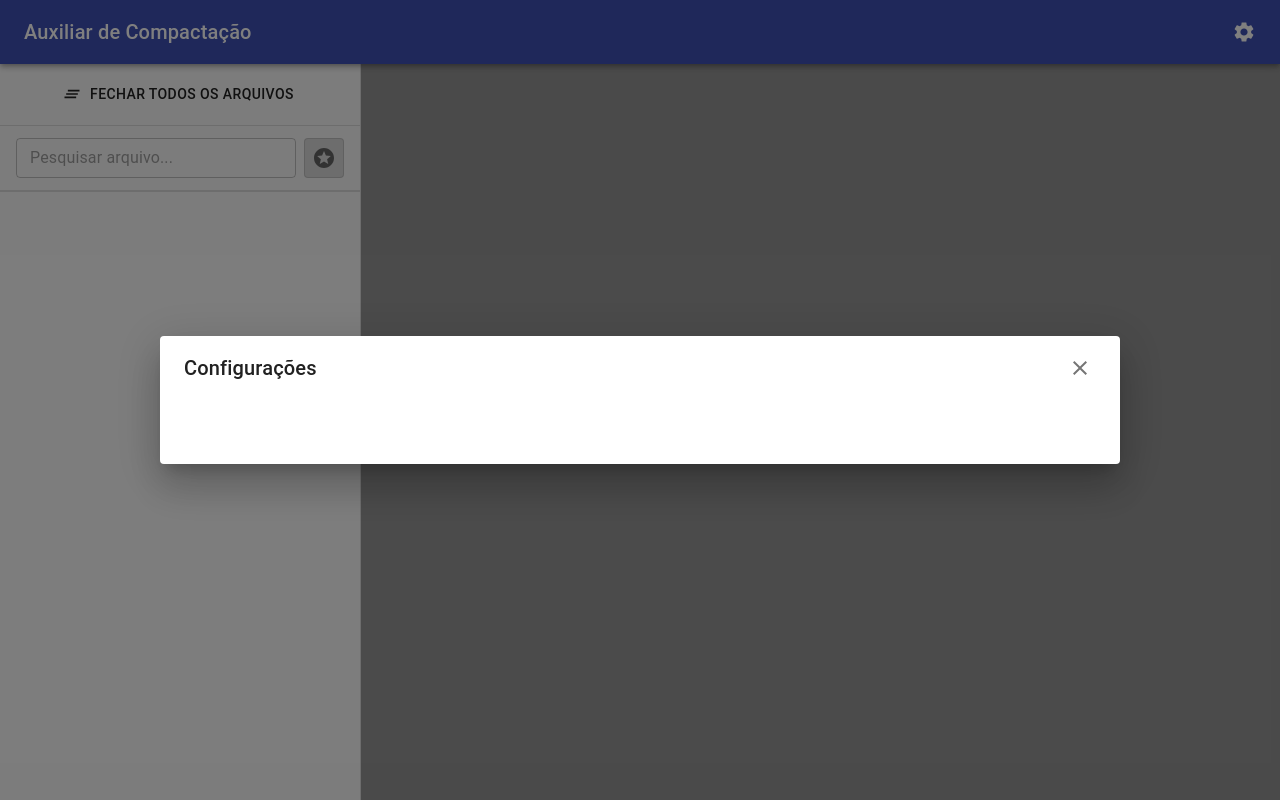
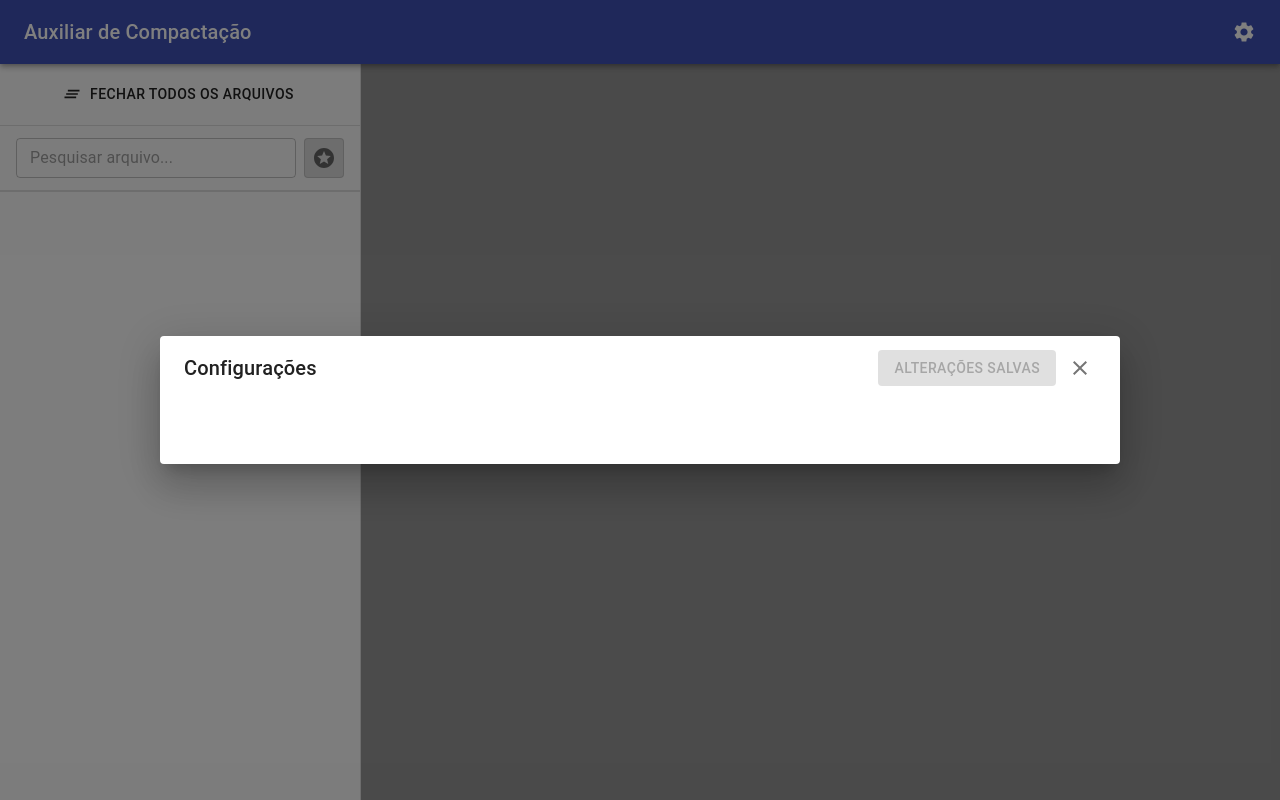
Before and after one commit to guesant-archived/lp-utils, a React (Vite) app in the folder frontend-react/: page /tools/compacted in a window 1280 px wide. Both pictures are taken after a click on the button 1244 px from the left and 32 px from the top of the page. Built offline with nearby package versions, Linux system fonts and the light colour scheme.

Commit message:
feat(frontend-react): feat(frontend-react): CompactManagerSettings: save updated config

```diff
--- a/frontend-react/package.json
+++ b/frontend-react/package.json
@@ -17,7 +17,9 @@
     "@types/micromatch": "^4.0.1",
     "@types/react-router-dom": "^5.1.7",
     "clsx": "^1.1.1",
+    "fast-deep-equal": "^3.1.3",
     "fuse.js": "^6.4.6",
+    "immer": "^9.0.2",
     "libarchive.js": "^1.3.0",
     "micromatch": "^4.0.4",
     "nanoid": "^3.1.23",
--- a/frontend-react/src/app/Pages/CompactManager/CompactManagerSettings.tsx
+++ b/frontend-react/src/app/Pages/CompactManager/CompactManagerSettings.tsx
@@ -3,6 +3,7 @@ import React from "react";
 import { CompactManagerSettingsHeader } from "./CompactManagerSettingsHeader";
 import { CompactManagerSettingsTabs } from "./CompactManagerSettingsTabs";
 import { useCompactManagerContext } from "./Hooks/useCompactManagerContext";
+import { SettingsContextProvider } from "./CompactManagerSettingsContext";
 
 export default function CompactManagerSettings() {
   const [currentTabIndex, setCurrentTabIndex] = React.useState(0);
@@ -13,6 +14,8 @@ export default function CompactManagerSettings() {
   const closeSettingsModal = () => setIsSettingsModalOpen(false);
 
   return (
+    <>
+      <SettingsContextProvider>
         <Dialog
           fullWidth
           maxWidth="md"
@@ -25,5 +28,7 @@ export default function CompactManagerSettings() {
             handleCurrentTabChange={setCurrentTabIndex}
           />
         </Dialog>
+      </SettingsContextProvider>
+    </>
   );
 }
--- /dev/null
+++ b/frontend-react/src/app/Pages/CompactManager/CompactManagerSettingsContext.tsx
@@ -0,0 +1,59 @@
+import equal from "fast-deep-equal";
+import React, {
+  createContext,
+  useCallback,
+  useContext,
+  useEffect,
+  useState,
+} from "react";
+import { useDispatch, useSelector } from "react-redux";
+import {
+  getCompactManagerConfig,
+  setConfig,
+} from "../../../store/compactManagerSlice";
+import { ICompactManagerState } from "../../../store/ICompactManagerState";
+
+export type ISettingsContextState = {
+  hasConfigChanged: boolean;
+  saveLocalDefinition: () => void;
+  localConfig: ICompactManagerState["config"] | null;
+  setLocalConfig: (config: ICompactManagerState["config"]) => void;
+};
+
+export const SettingsContext = createContext<ISettingsContextState>({} as any);
+
+export const useSettingsContext = () => useContext(SettingsContext);
+
+export const SettingsContextProvider: React.FC = ({ children }) => {
+  const dispatch = useDispatch();
+  const config = useSelector(getCompactManagerConfig);
+  const [localConfig, setLocalConfig] =
+    useState<ICompactManagerState["config"] | null>(null);
+  const [hasConfigChanged, setHasConfigChanged] = useState(false);
+
+  const saveLocalDefinition = useCallback(
+    () => void dispatch(setConfig(localConfig)),
+    [config, localConfig],
+  );
+
+  useEffect(
+    () => setHasConfigChanged(!equal(config, localConfig)),
+    [config, localConfig],
+  );
+
+  useEffect(() => void setLocalConfig(config), [config]);
+
+  return (
+    <>
+      <SettingsContext.Provider
+        value={{
+          localConfig,
+          setLocalConfig,
+          hasConfigChanged,
+          saveLocalDefinition,
+        }}
+        children={children}
+      />
+    </>
+  );
+};
--- a/frontend-react/src/app/Pages/CompactManager/CompactManagerSettingsHeader.tsx
+++ b/frontend-react/src/app/Pages/CompactManager/CompactManagerSettingsHeader.tsx
@@ -1,7 +1,9 @@
 import DialogTitle from "@material-ui/core/DialogTitle";
+import Button from "@material-ui/core/Button";
 import IconButton from "@material-ui/core/IconButton";
 import CloseIcon from "@material-ui/icons/Close";
 import React from "react";
+import { useSettingsContext } from "./CompactManagerSettingsContext";
 
 export type ICompactManagerSettingsHeaderProps = {
   onClose: () => void;
@@ -11,15 +13,28 @@ export function CompactManagerSettingsHeader(
   props: ICompactManagerSettingsHeaderProps,
 ) {
   const { onClose } = props;
+  const { hasConfigChanged, saveLocalDefinition } = useSettingsContext();
+
   return (
     <>
       <div className="tw-w-full tw-flex tw-items-center tw-pr-4">
         <div className="tw-flex-1">
           <DialogTitle>Configurações</DialogTitle>
         </div>
-        <IconButton onClick={onClose} color="default">
-          <CloseIcon />
-        </IconButton>
+        <div>
+          <Button
+            color="primary"
+            variant="contained"
+            disabled={!hasConfigChanged}
+            onClick={saveLocalDefinition}
+            children={
+              hasConfigChanged ? "Salvar Alterações" : "Alterações Salvas"
+            }
+          />
+          <IconButton onClick={onClose} color="default">
+            <CloseIcon />
+          </IconButton>
+        </div>
       </div>
     </>
   );
--- a/frontend-react/src/store/compactManagerSlice.ts
+++ b/frontend-react/src/store/compactManagerSlice.ts
@@ -1,11 +1,12 @@
 import { createSlice } from "@reduxjs/toolkit";
+import { formatCompactManagerConfig } from "../utils/formatCompactManagerConfig";
 import { ICompactManagerState } from "./ICompactManagerState";
 import { IStoreState } from "./IStoreState";
 
 const initialState: ICompactManagerState = {
   config: {
     viewMode: "important",
-    importantFilesDefinition: [
+    configQuery: [
     ],
   },
 };
@@ -15,7 +16,7 @@ export const compactManagerSlice = createSlice({
   initialState,
   reducers: {
     setConfig(state, action) {
-      state.config = action.payload;
+      state.config = formatCompactManagerConfig(action.payload);
     },
   },
 });
--- /dev/null
+++ b/frontend-react/src/utils/formatCompactManagerConfig.tsx
@@ -0,0 +1,11 @@
+import immer from "immer";
+import { ICompactManagerState } from "../store/ICompactManagerState";
+
+export const formatCompactManagerConfig = (
+  config: ICompactManagerState["config"],
+) =>
+  immer(config, (draft) => {
+    draft.configQuery = draft.configQuery
+      .map((i) => i.trim())
+      .filter((i) => i.length > 0);
+  });
```
Also changed, not shown: 1 other file (tests, documents, lock files or other folders). Lines whose indentation alone changed are shown as unchanged.
